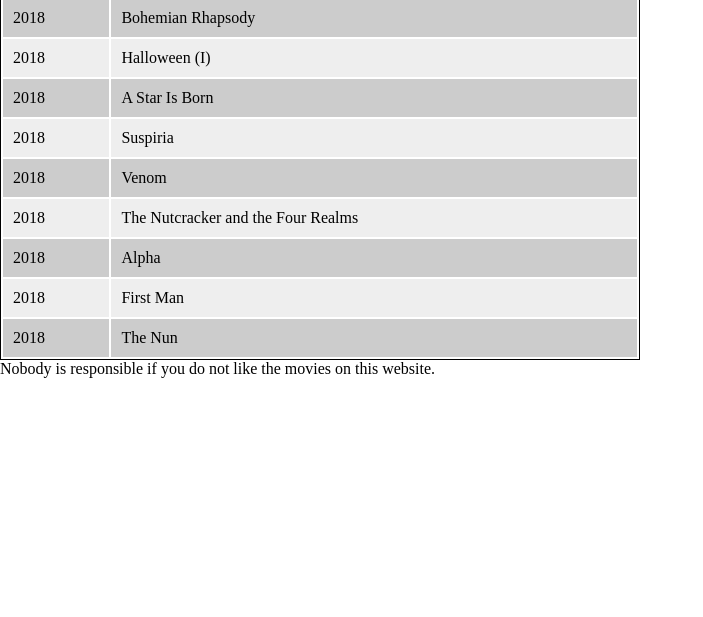
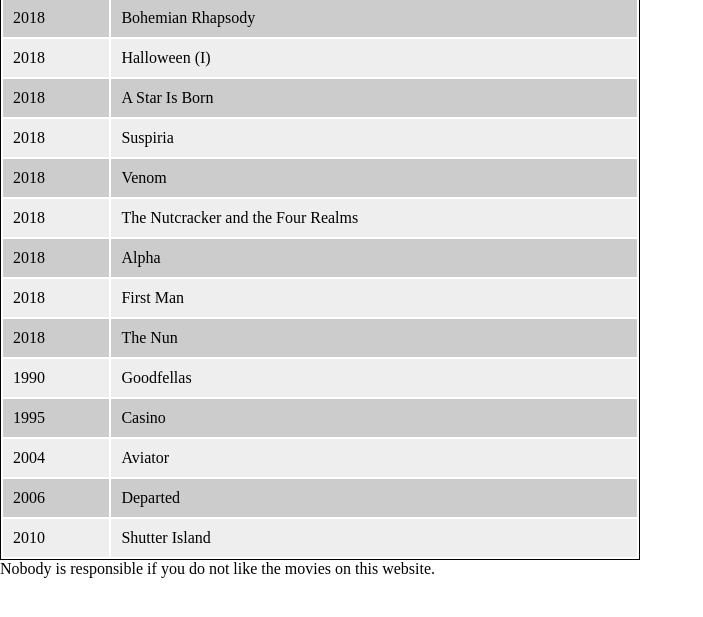
Before and after one commit to verhulstd/meraki-movies, a website: page index.html in a window 1280 px wide. Shown: the part 61-678 px from the top of the page, without its empty margins (0-703 px from the left). Drawn offline with nearby package versions, Linux system fonts and the light colour scheme; files that its build step writes are made by us from their sources; a web font is replaced by a local one.

Commit message:
Feature movielist2 (#5)
* Martin Scorsese Movies

* added The Wolf of Wall Street

* modified html

```diff
--- a/index.html
+++ b/index.html
@@ -52,6 +52,26 @@
             <td>2018</td>
             <td>The Nun</td>
         </tr>
+        <tr>
+            <td>1990</td>
+            <td>Goodfellas</td>
+        </tr>
+        <tr>
+            <td>1995</td>
+            <td>Casino</td>
+        </tr>
+        <tr>
+            <td>2004</td>
+            <td>Aviator</td>
+        </tr>
+        <tr>
+            <td>2006</td>
+            <td>Departed</td>
+        </tr>
+        <tr>
+            <td>2010</td>
+            <td>Shutter Island</td>
+        </tr>
     </table>
     <footer>Nobody is responsible if you do not like the movies on this website.</footer>
 </body>
```
Also changed, not shown: featuremovielist2.html (added, +6 -0 lines).
